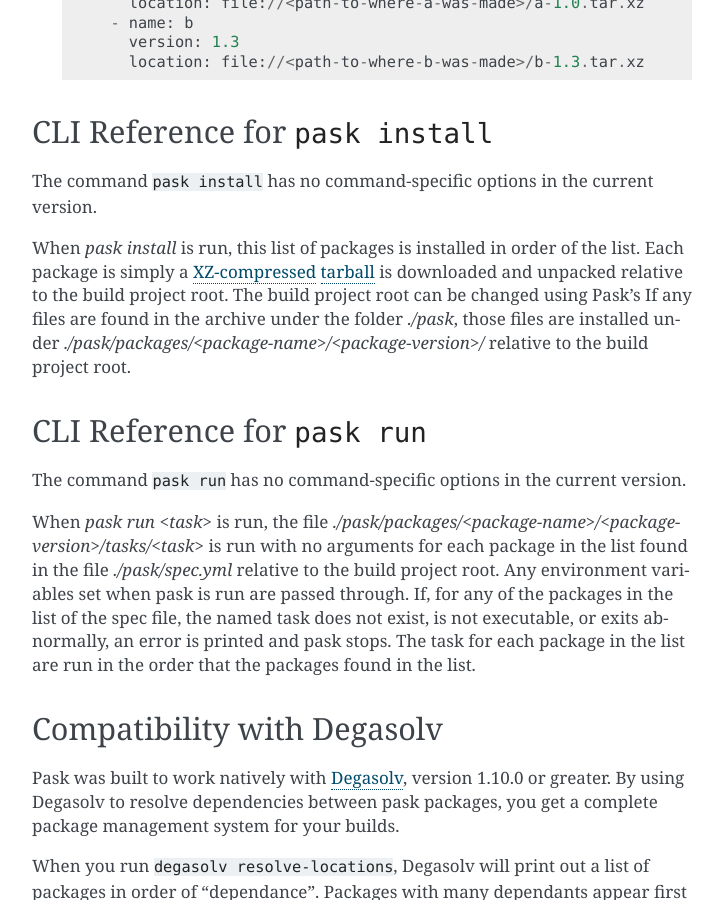
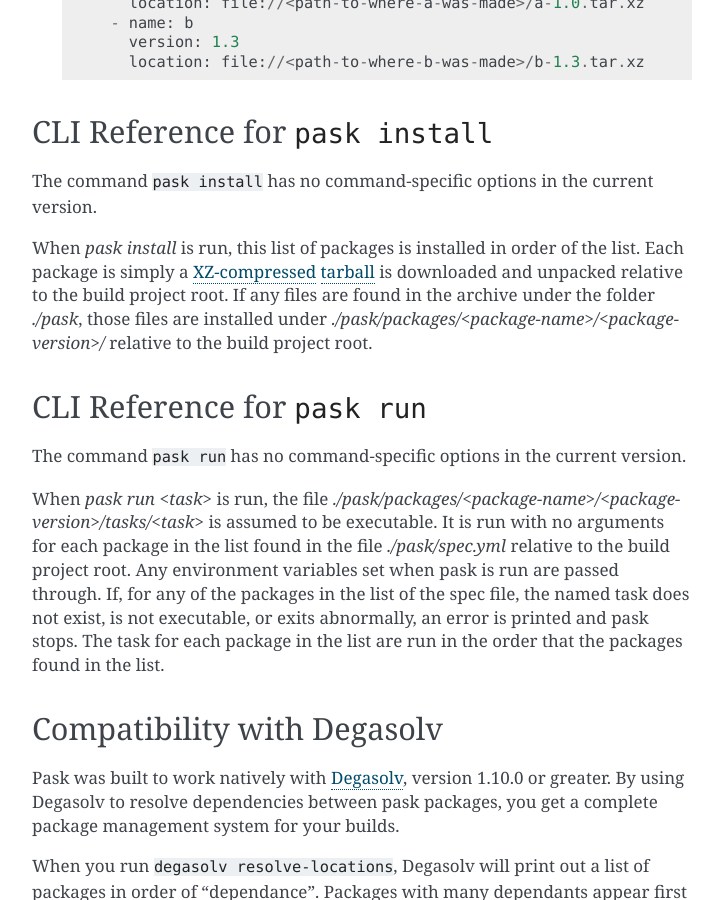
Before and after one commit to djhaskin987/pask, a Sphinx documentation site: the page built from docs/command-reference.rst, in a window 1280 px wide and 900 px high, scrolled down 1237 px. Shown: the whole window, without its empty margins (388-1111 px from the left). Built offline with Sphinx 7.4.7, drawn with Linux system fonts in a browser that asks for light colours.

Commit message:
Going through docs, improving

```diff
--- a/docs/command-reference.rst
+++ b/docs/command-reference.rst
@@ -68,9 +68,8 @@
 
 When `pask install` is run, this list of packages is installed in order of the
 list. Each package is simply a `XZ-compressed`_ `tarball`_ is downloaded and
-unpacked relative to the build project root. The build project root can be
-changed using Pask's  If any files are found in the archive under the folder
-`./pask`, those files are installed under
+unpacked relative to the build project root. If any files are found in the
+archive under the folder `./pask`, those files are installed under
 `./pask/packages/<package-name>/<package-version>/` relative to the build
 project root.
 
@@ -84,13 +83,14 @@
 version.
 
 When `pask run <task>` is run, the file
-`./pask/packages/<package-name>/<package-version>/tasks/<task>` is run with no
-arguments for each package in the list found in the file `./pask/spec.yml`
-relative to the build project root. Any environment variables set when pask
-is run are passed through. If, for any of the packages in the list of the spec
-file, the named task does not exist, is not executable, or exits abnormally, an
-error is printed and pask stops. The task for each package in the list are run
-in the order that the packages found in the list.
+`./pask/packages/<package-name>/<package-version>/tasks/<task>` is assumed to
+be executable. It is run with no arguments for each package in the list found
+in the file `./pask/spec.yml` relative to the build project root. Any
+environment variables set when pask is run are passed through. If, for any of
+the packages in the list of the spec file, the named task does not exist, is
+not executable, or exits abnormally, an error is printed and pask stops. The
+task for each package in the list are run in the order that the packages found
+in the list.
 
 Compatibility with Degasolv
 ---------------------------
--- a/docs/index.rst
+++ b/docs/index.rst
@@ -7,6 +7,9 @@
 ================================
 
 .. image:: ../Pask.png
+   :height: 256px
+   :width: 256px
+
 
 .. toctree::
    Why Pask? <why-pask>
--- a/docs/quickstart.rst
+++ b/docs/quickstart.rst
@@ -1,7 +1,7 @@
 Quickstart
 ==========
 
-1. Create a pask package called ``a`` with files in it:::
+1. Create a pask package called ``a`` with files in it::
 
     mkdir pkga
     cd pkga
```
Also changed, not shown: other parts of docs/command-reference.rst (+1 -1 lines), README.md (+4 -0 lines).
